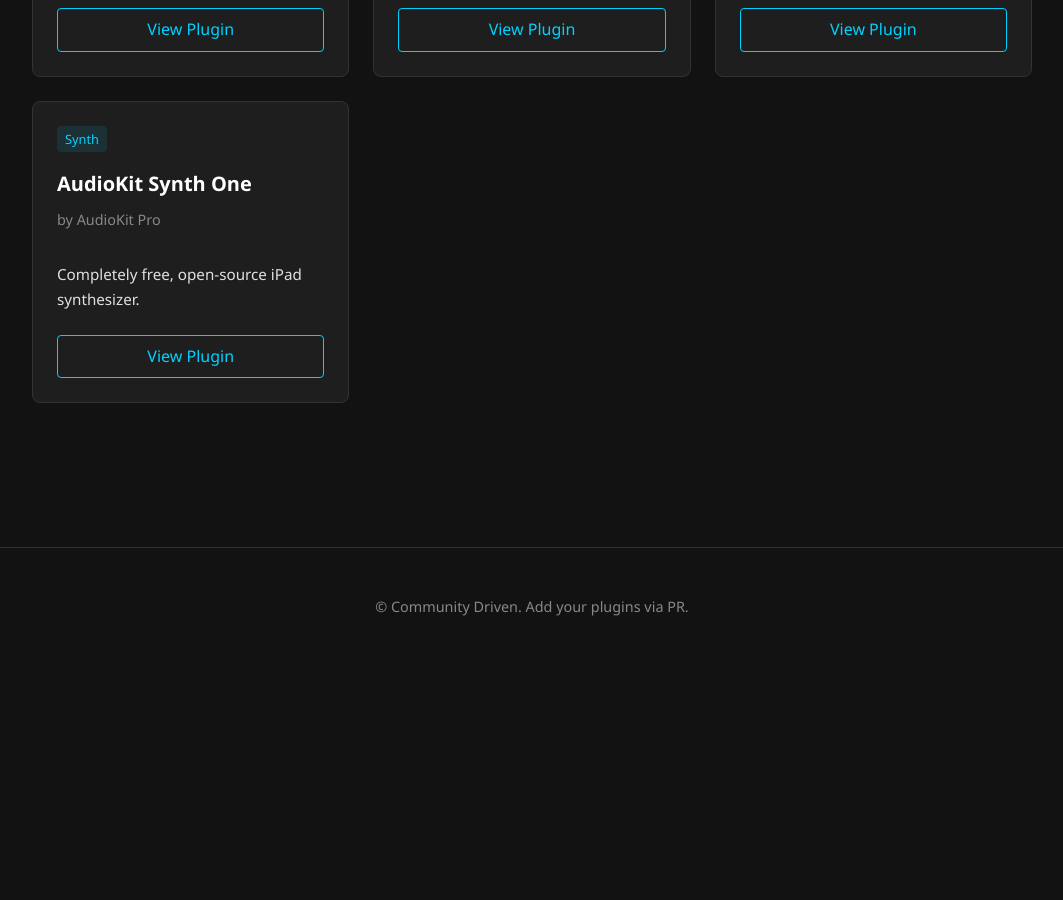
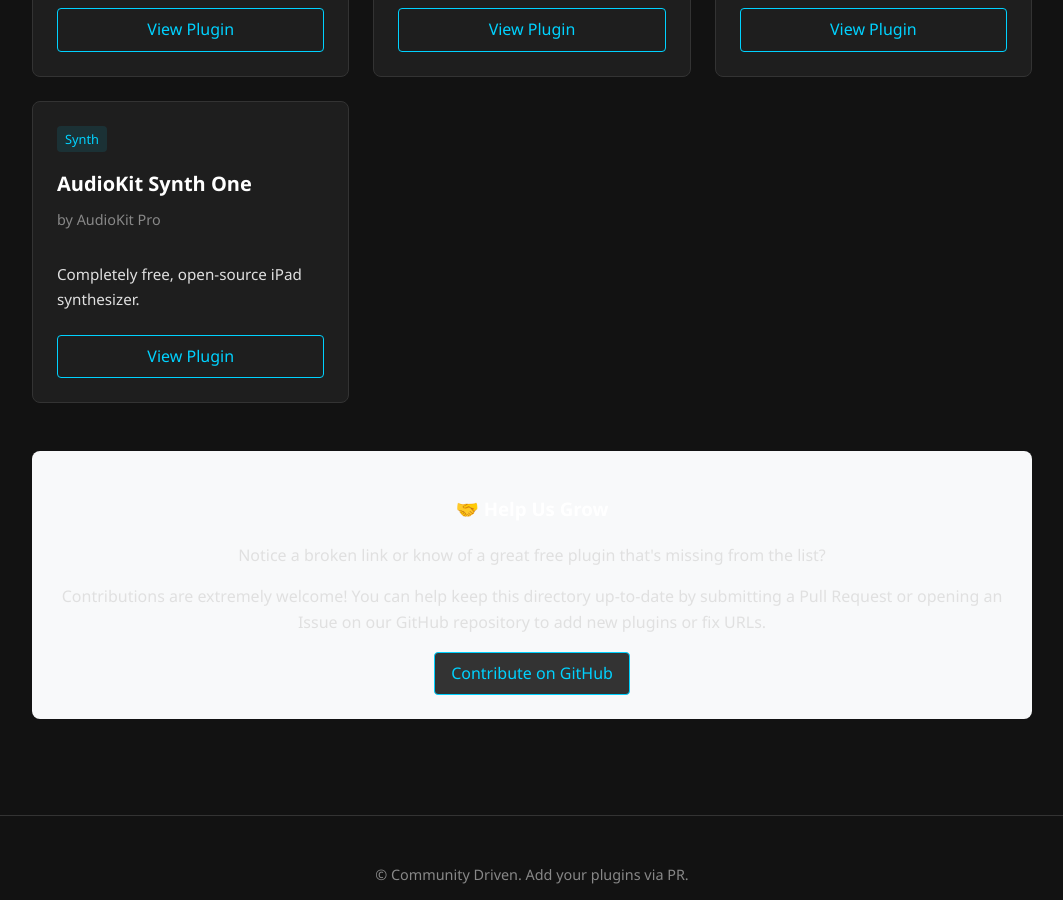
Before and after one commit to mschenone/audio-tools-hub, a Jekyll site: the page built from index.md, in a window 1280 px wide and 900 px high, scrolled down 3744 px. Shown: the whole window, without its empty margins (108-1171 px from the left). Built offline with Jekyll 4.4.1, drawn with Linux system fonts in a browser that asks for light colours; before the commit the page ends 4376 px from its top, so only the background shows below that.

Commit message:
Help us grow

```diff
--- a/_data/plugins.yml
+++ b/_data/plugins.yml
@@ -217,7 +217,7 @@
 - name: RoughRider 3
   author: Audio Damage
   type: Effects
-  url: https://www.audiodamage.com/pages/free-downloads
+  url: https://www.audiodamage.com/pages/free-and-legacy
   description: One of the most popular free compressor plugins on the planet.
   os:
     - Windows
--- a/index.md
+++ b/index.md
@@ -28,6 +28,13 @@ title: Free Audio Plugins Directory
 {% endfor %}
 </div>
 
+<div class="contribute-section" style="margin-top: 3rem; padding: 1.5rem; background-color: #f8f9fa; border-radius: 8px; text-align: center;">
+  <h3>🤝 Help Us Grow</h3>
+  <p>Notice a broken link or know of a great free plugin that's missing from the list?</p>
+  <p>Contributions are extremely welcome! You can help keep this directory up-to-date by submitting a Pull Request or opening an Issue on our GitHub repository to add new plugins or fix URLs.</p>
+  <a href="https://github.com/m/audio-tools-hub" class="btn-download" target="_blank" rel="noopener noreferrer" style="background-color: #333;">Contribute on GitHub</a>
+</div>
+
 <script>
 document.getElementById('searchInput').addEventListener('input', function(e) {
   const searchTerm = e.target.value.toLowerCase();
```
